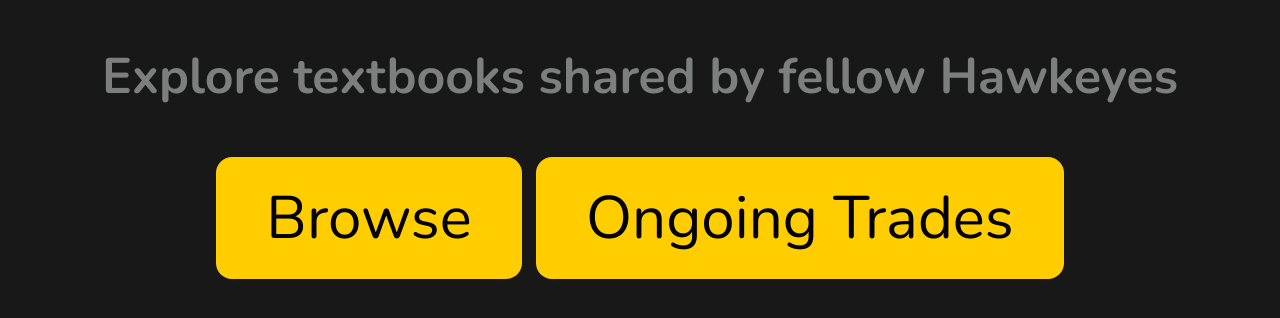
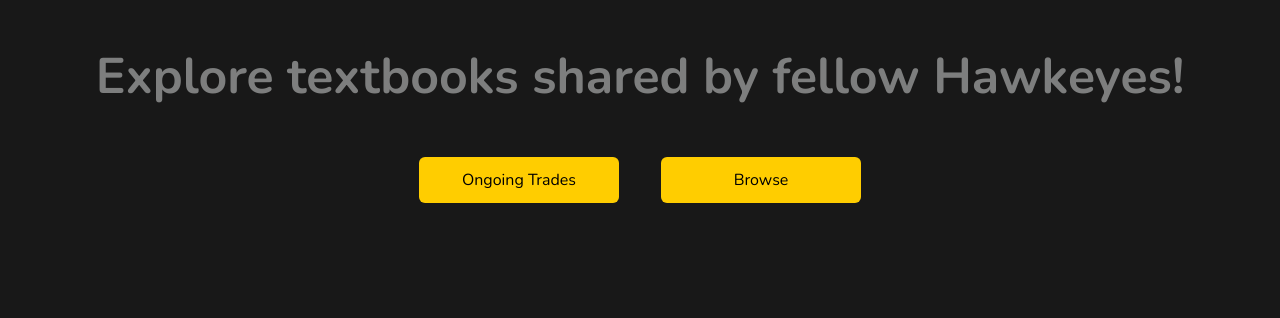
Before and after one commit to ashasic/TextbookApp, a FastAPI app: page / in a window 1280 px wide. Shown: the part 155-473 px from the top of the page. Run offline with FastAPI, Linux system fonts and the light colour scheme; parts of the project's set-up code (start-up, migrations or seed data) failed here and were passed over.

Commit message:
Some style changes

```diff
--- a/static/css/styles.css
+++ b/static/css/styles.css
@@ -56,7 +56,7 @@ button {
   transition: background-color 0.3s, box-shadow 0.3s; /* Transition for background and shadow */
 }
 
-.button-main {
+/* .button-main {
   font-family: "Nunito";
   font-size: 60px;
   padding: 20px 50px;
@@ -67,6 +67,22 @@ button {
   border: none;
   border-radius: 16px;
   cursor: pointer;
+  transition: background-color 0.3s, box-shadow 0.3s, color, 0.3s;
+} */
+
+.button-main {
+  font-family: "Nunito";
+  font-size: 60px;
+  padding: 12px 24px;
+  background-color: var(--uiowa-gold);
+  color: rgb(0, 0, 0);
+  font-size: 1rem;
+  border: none;
+  border-radius: 6px;
+  cursor: pointer;
+  transition: background 0.3s ease;
+  width: 200px;
+  text-align: center;
   transition: background-color 0.3s, box-shadow 0.3s, color, 0.3s;
 }
 
@@ -1027,3 +1043,11 @@ textarea {
   flex-direction: column;
   gap: 0.5rem;
 }
+
+.button-row {
+  display: flex;
+  justify-content: center;
+  gap: 2rem;
+  margin-top: 2rem;
+  flex-wrap: wrap;
+}
--- a/templates/index.html
+++ b/templates/index.html
@@ -22,9 +22,11 @@
                 </nav>
             </header>
             <main>
-                <h2 class="text2">Explore textbooks shared by fellow Hawkeyes</h2>
-                <button class="button-main" id="browseButton">Browse</button>
-                <button class="button-main" id="tradesButton">Ongoing Trades</button>
+                <h2 class="text2">Explore textbooks shared by fellow Hawkeyes!</h2>
+                <div class="button-row">
+                  <button class="button-main" id="tradesButton">Ongoing Trades</button>
+                  <button class="button-main" id="browseButton">Browse</button>
+                </div>
             </main>
         </div>
         <script src="/static/js/checkAuth.js"></script>
```
